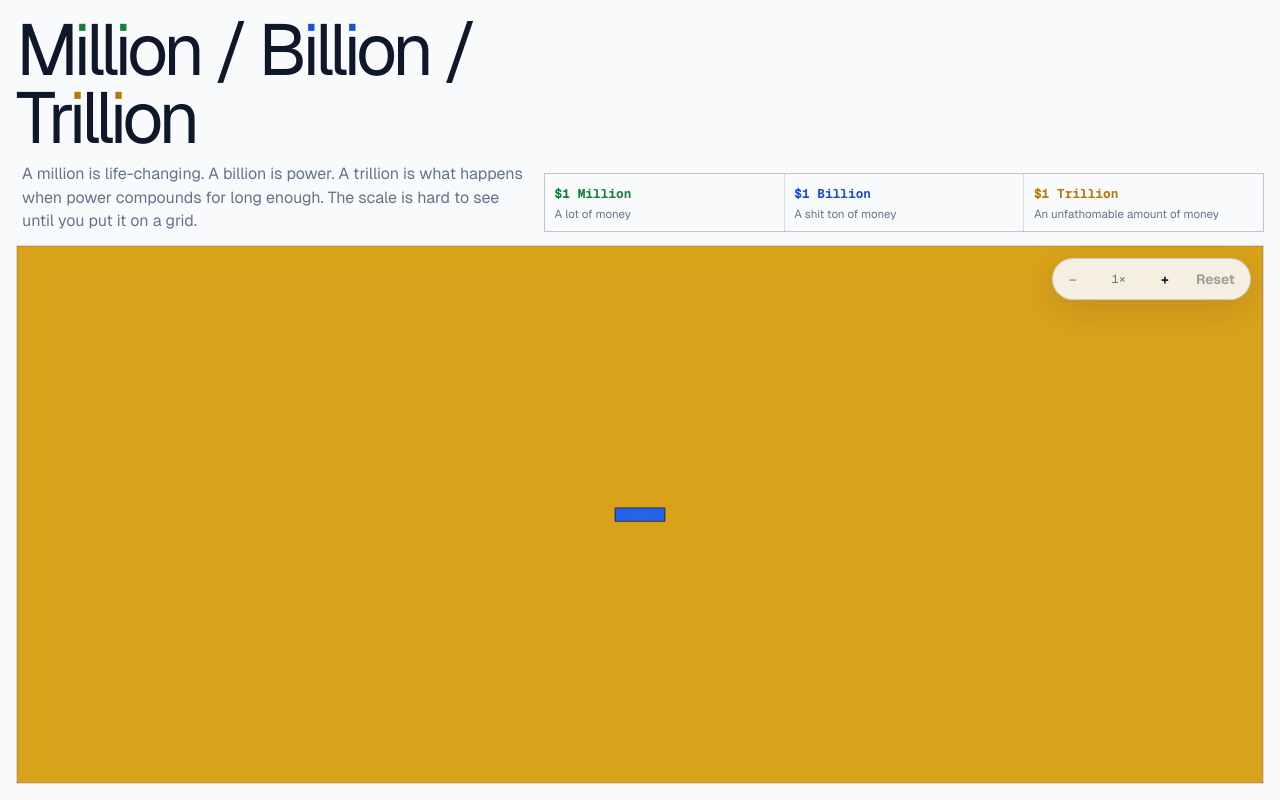
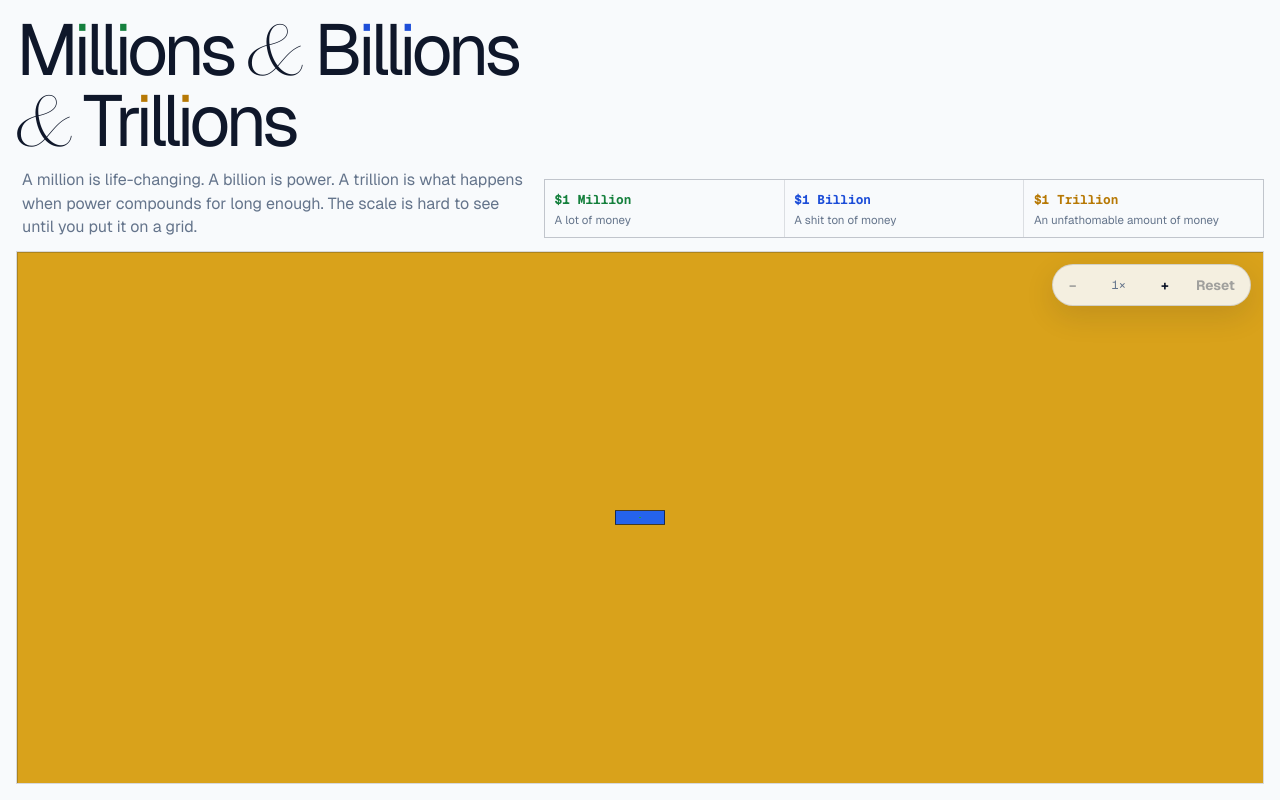
Before and after one commit to johncmunson/millionvsbillionvstrillion, a Next.js app: page / in a window 1280 px wide. Built offline with nearby package versions, Linux system fonts and the light colour scheme.

Commit message:
Use Domaine Sans for H1 ampersands

```diff
--- a/app/home.module.css
+++ b/app/home.module.css
@@ -34,6 +34,11 @@
   font-size: clamp(1.75rem, min(6vw, 9dvh), 4.5rem);
   line-height: 0.95;
   letter-spacing: -0.06em;
+}
+
+.ampersand {
+  font-style: italic;
+  font-weight: 100;
 }
 
 .tittleI {
--- a/app/page.tsx
+++ b/app/page.tsx
@@ -1,6 +1,14 @@
 import type { Metadata } from "next";
+import localFont from "next/font/local";
 import styles from "./home.module.css";
 import ZoomableGrid from "./zoomable-grid";
+
+const domaineSans = localFont({
+  src: "./fonts/domaine-sans-display-thin-italic.woff2",
+  weight: "100",
+  style: "italic",
+  display: "swap",
+});
 
 export const metadata: Metadata = {
   title: "Minimal Scale Grid | Million vs Billion vs Trillion",
@@ -12,6 +20,7 @@ export default function Home() {
   const millionTittle = `${styles.tittleI} ${styles.tittleMillion}`;
   const billionTittle = `${styles.tittleI} ${styles.tittleBillion}`;
   const trillionTittle = `${styles.tittleI} ${styles.tittleTrillion}`;
+  const ampersandClass = `${domaineSans.className} ${styles.ampersand}`;
 
   return (
     <main className={styles.page}>
@@ -23,15 +32,19 @@ export default function Home() {
             <span className={millionTittle}>i</span>
             {"ll"}
             <span className={millionTittle}>i</span>
-            {"on / B"}
+            {"ons "}
+            <span className={ampersandClass}>&amp;</span>
+            {" B"}
             <span className={billionTittle}>i</span>
             {"ll"}
             <span className={billionTittle}>i</span>
-            {"on / Tr"}
+            {"ons "}
+            <span className={ampersandClass}>&amp;</span>
+            {" Tr"}
             <span className={trillionTittle}>i</span>
             {"ll"}
             <span className={trillionTittle}>i</span>
-            {"on"}
+            {"ons"}
           </h1>
           <p className="ml-1.5!">
             A million is life-changing. A billion is power. A trillion is what
```
Also changed, not shown: app/fonts/domaine-sans-display-thin-italic.woff2 (added).
